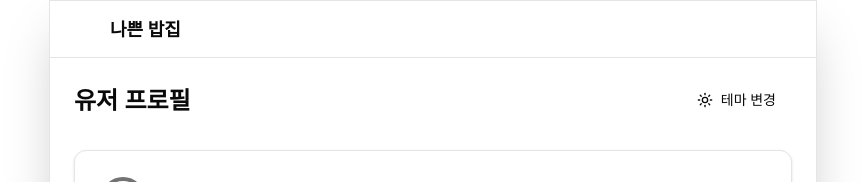
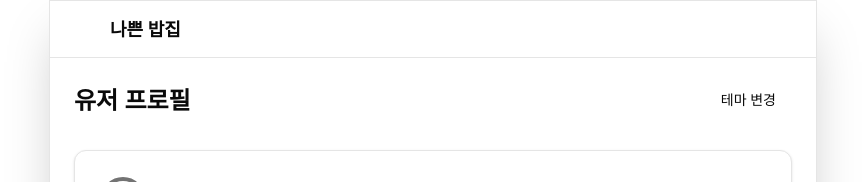
Before and after one commit to orlein/bad-bobjibs, a React (Vite) app: page /profile in a window 1280 px wide. Shown: the top 182 px of the page, without its empty margins (207-1072 px from the left). Built offline with nearby package versions, Linux system fonts and the light colour scheme.

Commit message:
remove icons from theme button

```diff
--- a/src/components/theme-toggle.tsx
+++ b/src/components/theme-toggle.tsx
@@ -1,4 +1,3 @@
-import { Moon, Sun } from 'lucide-react';
 import { useTheme } from 'next-themes';
 
 import { Button } from '@/components/ui/button';
@@ -16,8 +15,6 @@ export function ThemeToggle() {
     <DropdownMenu>
       <DropdownMenuTrigger asChild>
         <Button variant="ghost">
-          <Sun className="h-[1.2rem] w-[1.2rem] rotate-0 scale-100 transition-all dark:-rotate-90 dark:scale-0" />
-          <Moon className="absolute h-[1.2rem] w-[1.2rem] rotate-90 scale-0 transition-all dark:rotate-0 dark:scale-100" />
           <span className="sr-only">Toggle theme</span>
           테마 변경
         </Button>
```
